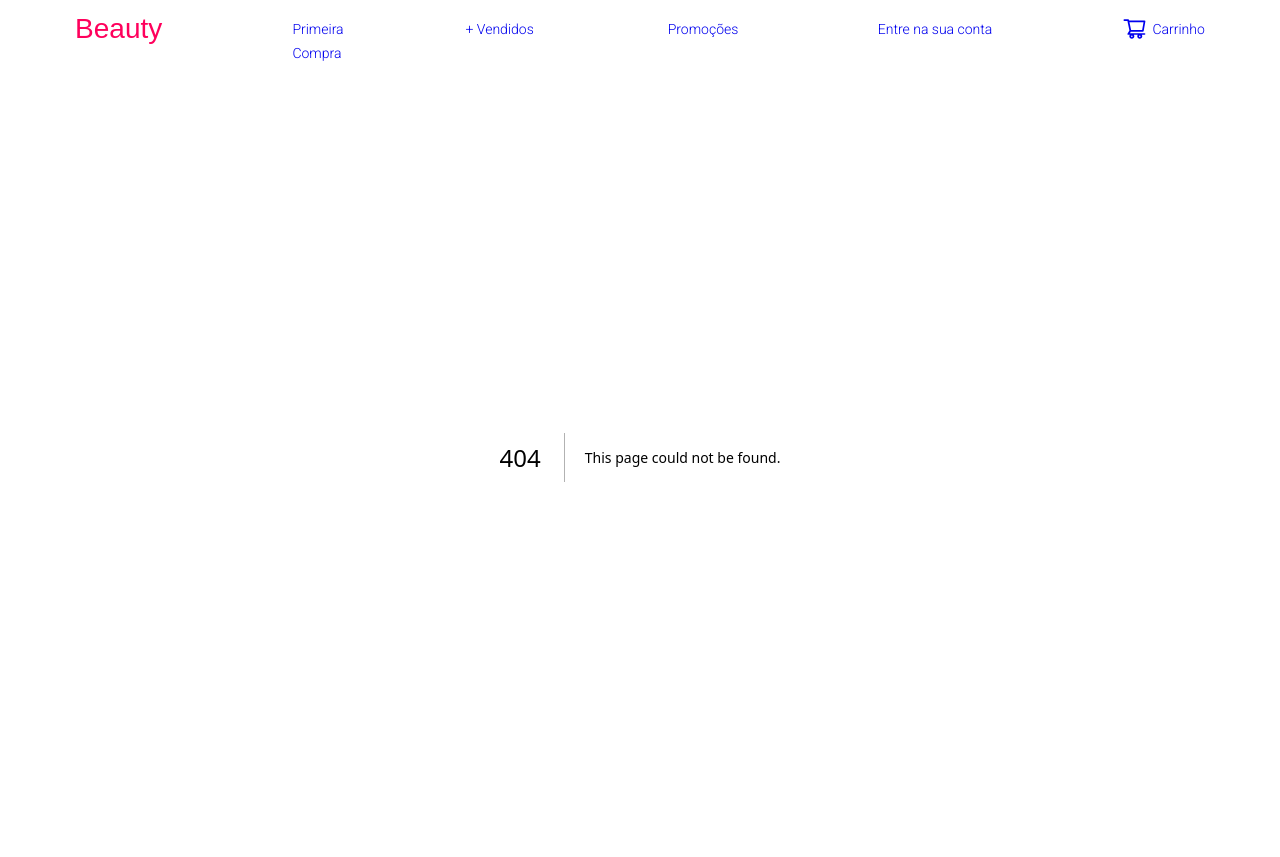
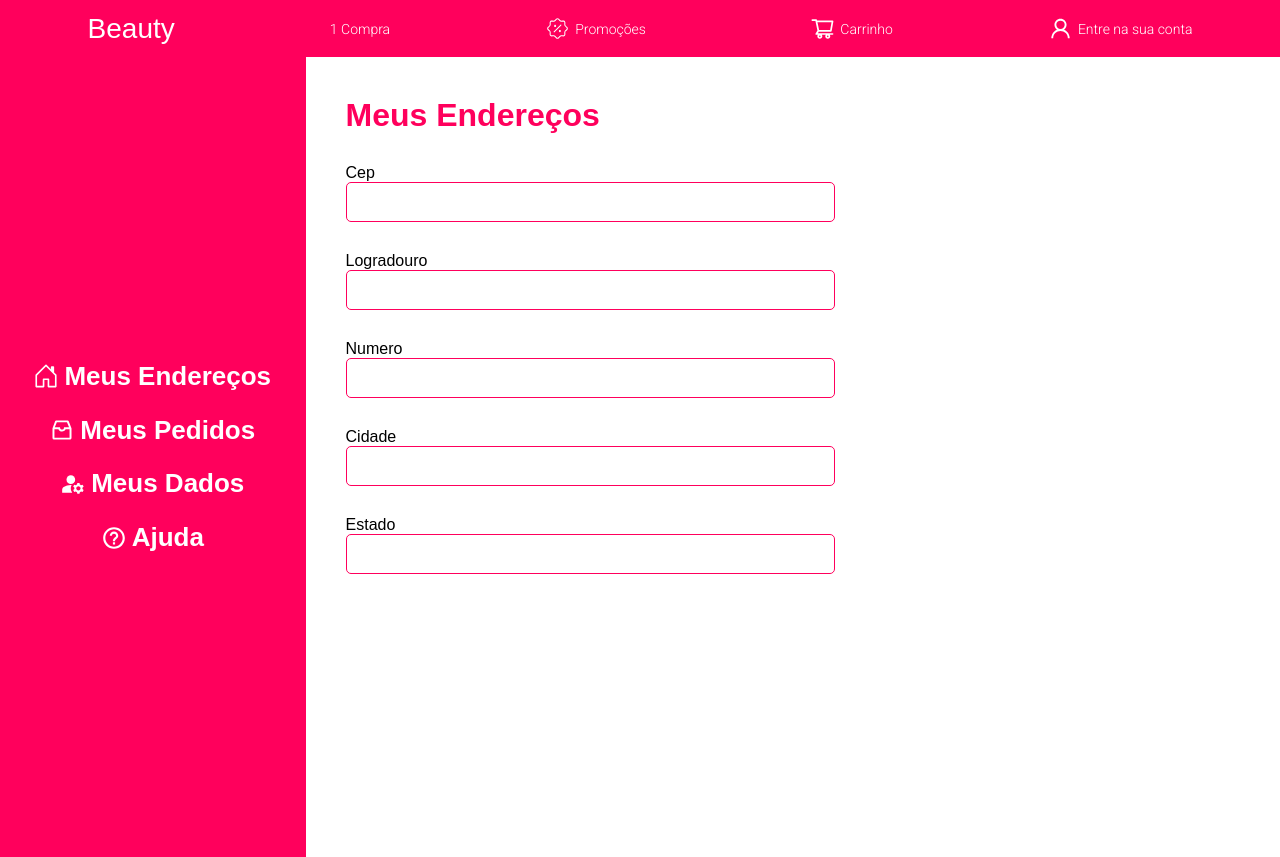
Before and after one commit to GabrielWojcik/ecommerce-card, a Next.js app: page /account in a window 1280 px wide. Before the commit this address had no page. Built offline with nearby package versions, Linux system fonts and the light colour scheme.

Commit message:
feat - new profile screen

```diff
--- /dev/null
+++ b/pages/account.tsx
@@ -0,0 +1,30 @@
+import { AuthContext } from "@/src/context/AuthContext";
+import { useContext } from "react";
+import { ContainerMainAccount, AcconuntLogged, AccountInfomation } from "@/styles/account";
+import { AiOutlineInbox} from "react-icons/ai";
+import { BsHouseDoor } from "react-icons/bs";
+import { BiHelpCircle } from "react-icons/bi";
+import { MdManageAccounts } from "react-icons/md";
+import FormAddres from "@/src/components/FormAddress";
+
+export default function Profile() {
+   const { user } = useContext(AuthContext);
+
+
+    return(
+        <ContainerMainAccount>
+            <AcconuntLogged>
+            <ul>
+                <li><BsHouseDoor/> Meus Endereços</li>
+                <li><AiOutlineInbox/> Meus Pedidos</li>
+                <li><MdManageAccounts/> Meus Dados</li>
+                <li><BiHelpCircle/> Ajuda</li>
+            </ul>
+            </AcconuntLogged>
+            <AccountInfomation>
+                <FormAddres />
+
+            </AccountInfomation>
+        </ContainerMainAccount>
+    )
+}
--- /dev/null
+++ b/src/components/FormAddress/index.tsx
@@ -0,0 +1,36 @@
+import { ContainerFormAnddres, InputContainer } from "./styles";
+
+export default function FormAddres() {
+    return(
+        <ContainerFormAnddres>
+            <h1>Meus Endereços</h1>
+
+            <InputContainer>
+            <label>Cep</label>
+            <input></input>
+            </InputContainer>
+
+            <InputContainer>
+            <label>Logradouro</label>
+            <input></input>
+            </InputContainer>
+
+            <InputContainer>
+            <label>Numero</label>
+            <input></input>
+            </InputContainer>
+
+            <InputContainer>
+            <label>Cidade</label>
+            <input></input>
+            </InputContainer>
+
+            <InputContainer>
+            <label>Estado</label>
+            <input></input>
+            </InputContainer>
+
+        </ContainerFormAnddres>
+
+    )
+}
--- /dev/null
+++ b/src/components/FormAddress/styles.ts
@@ -0,0 +1,31 @@
+import styled from 'styled-components';
+
+
+export const ContainerFormAnddres = styled.div`
+    display: flex;
+    flex-direction: column;
+    justify-content: space-between;
+    width: 50%;
+    padding: 5vh;
+
+    h1 {
+        color: #FF005C;
+        margin-bottom: 30px;
+        font-family: 'Lobster', sans-serif;
+    }
+`
+
+export const InputContainer = styled.div`
+    display: flex;
+    flex-direction: column;
+    font-family: 'Lobster', sans-serif;
+    input {
+        border: 1px solid #FF005C;
+        border-radius: 5px;
+        width: 100%;
+        height: 38px;
+        margin-bottom: 30px;
+        outline: #FF005C;
+
+    }
+`
--- a/src/components/navbar/index.jsx
+++ b/src/components/navbar/index.jsx
@@ -1,13 +1,27 @@
-import React, { useState, useContext } from "react";
-import { AiOutlineShoppingCart } from "react-icons/ai";
+import React, { useState, useContext, useEffect } from "react";
+import { AiOutlineShoppingCart, AiOutlineUser } from "react-icons/ai";
+import { CiDiscount1 } from 'react-icons/ci';
 import MenuMobile from "../menu/menu"
 import Link from "next/link";
-import { AuthContext } from "@/context/AuthContext";
+import { AuthContext } from '@/src/context/AuthContext';
 
 
 export default function MenuMain() {
-    const [isActiveMenu, setIsActiveMenu] = useState(false)
+    const [isActiveMenu, setIsActiveMenu] = useState(false);
+    const [userLogged, setUserLogged] = useState();
     const { user } = useContext(AuthContext);
+
+    useEffect(() => {
+        function loggedUser() {
+            if(user) {
+                setUserLogged(user)
+            }
+            else {
+                console.log('nao esta logado')
+            }
+        }
+        loggedUser()
+    },[user])
 
     return(
         <>
@@ -21,37 +35,56 @@ export default function MenuMain() {
                     </p>
                </Link>
                <Link href="/primeira-compra">
+               <div style={{display: 'flex', alignItems: 'center', gap: '5px'}}>
                     <p id="sacola" className="sac">
-                        Primeira Compra
+                        1 Compra
                     </p>
+                </div>
                 </Link>
 
-               <Link href="/mais-vendidos">
+               {/* <Link href="/mais-vendidos">
                     <p id="pagamento">
                         + Vendidos
                     </p>
-                </Link>
+                </Link> */}
 
                <Link href="/promocoes">
+                    <div style={{display: 'flex', alignItems: 'center', gap: '5px', color:'#fff'}}>
+                    <CiDiscount1 size={25} />
                     <p id="confirmacao">
                         Promoções
                     </p>
+                    </div>
                </Link>
 
-                <Link href="/login">
-                <p>
-                    Entre na sua conta
-                </p>
-                </Link>
-
                 <Link href="/carrinho">
-                <div style={{display: 'flex', alignItems: 'center', gap: '5px'}}>
+                <div style={{display: 'flex', alignItems: 'center', gap: '5px', color:'#fff'}}>
                     <AiOutlineShoppingCart size={25} />
                     <p>
                         Carrinho
                     </p>
                 </div>
                 </Link>
+
+                 {userLogged ?
+                    <Link href="/account">
+                        <div style={{display: 'flex', alignItems: 'center', gap: '5px', color:'#fff'}}>
+                        <AiOutlineUser size={25} />
+                            <p>
+                                {user}
+                            </p>
+                        </div>
+                    </Link>
+                    :
+                    <Link href="/login">
+                        <div style={{display: 'flex', alignItems: 'center', gap: '5px', color:'#fff'}}>
+                         <AiOutlineUser size={25} />
+                        <p>
+                            Entre na sua conta
+                        </p>
+                        </div>
+                    </Link>
+                 }
             </div>
         </div>
 
--- /dev/null
+++ b/styles/account/index.ts
@@ -0,0 +1,60 @@
+import styled from 'styled-components';
+
+export const ContainerMainAccount = styled.div`
+    margin: 0;
+    padding: 0;
+
+    display: flex;
+
+
+`
+
+export const AcconuntLogged = styled.div`
+    width: 50vh;
+    height: 100vh;
+    border-right: 1px solid #FF005C;
+    font-family: 'Lobster', sans-serif;
+    display: flex;
+    justify-content: center;
+    align-items: center;
+    background-color: #FF005C;
+
+
+
+    ul {
+        display: flex;
+        flex-direction: column;
+        justify-content: space-around;
+        gap: 15px;
+        list-style: none;
+        height: 25vh;
+        width: 100%;
+
+    }
+
+    li {
+        display: flex;
+        justify-content: center;
+        align-items: center;
+        gap: 5px;
+        height: 100px;
+        width: 100%;
+
+        background-color: #FF005C;
+        color: #fff;
+        font-weight: bold;
+        font-size: 26px;
+
+        cursor: pointer;
+
+        &:hover {
+            background-color: #fff;
+            color: #FF005C;
+        }
+    }
+`
+
+export const AccountInfomation = styled.div`
+    width: 100%;
+
+`
--- a/styles/globals.css
+++ b/styles/globals.css
@@ -1,4 +1,11 @@
+* {
+    margin: 0;
+    padding: 0;
+}
+
 @media screen and (max-width: 999px) {
+
+
   .container {
       display: none;
   }
@@ -35,13 +42,15 @@
       display: none;
   }
   .container-navbar {
+
       display: flex;
       justify-content: space-around;
       align-items: center;
 
       padding: 10px;
-
       height: 37px;
+      background-color: #FF005C;
+      color: #fff;
   }
 
   .container {
@@ -57,23 +66,26 @@
 
   .logo {
       font-size: 28px;
-      color: #FF005C;
+      color: #fff;
       margin: 0;
       font-family: 'Lobster', sans-serif;
       cursor: pointer;
   }
 
   #sacola {
-      width: 43px;
+      color: #fff;
+      /* width: 43px; */
       height: 24px;
   }
 
   #pagamento {
+        color: #fff;
        width: 72px;
        height: 24px;
   }
 
   #confirmacao {
+      color: #fff;
       width: 80px;
       height: 24px;
   }
--- a/tsconfig.json
+++ b/tsconfig.json
@@ -17,6 +17,6 @@
       "@/*": ["./*"]
     }
   },
-  "include": ["next-env.d.ts", "**/*.ts", "**/*.tsx", "context/PefilContext/index.tsx", "pages/index.jsx", "pages/product/[name].jsx", "context/AuthContext.ts"],
+  "include": ["next-env.d.ts", "**/*.ts", "**/*.tsx", "src/context/PefilContext/index.tsx", "pages/index.jsx", "pages/product/[name].jsx", "src/context/AuthContext.ts"],
   "exclude": ["node_modules"]
 }
```
Also changed, not shown: pages/_app.tsx (+2 -5 lines), pages/login.tsx (+7 -9 lines), pages/perfil.tsx (deleted, +0 -30 lines), src/context/AuthContext.js (renamed from context/AuthContext.js).
